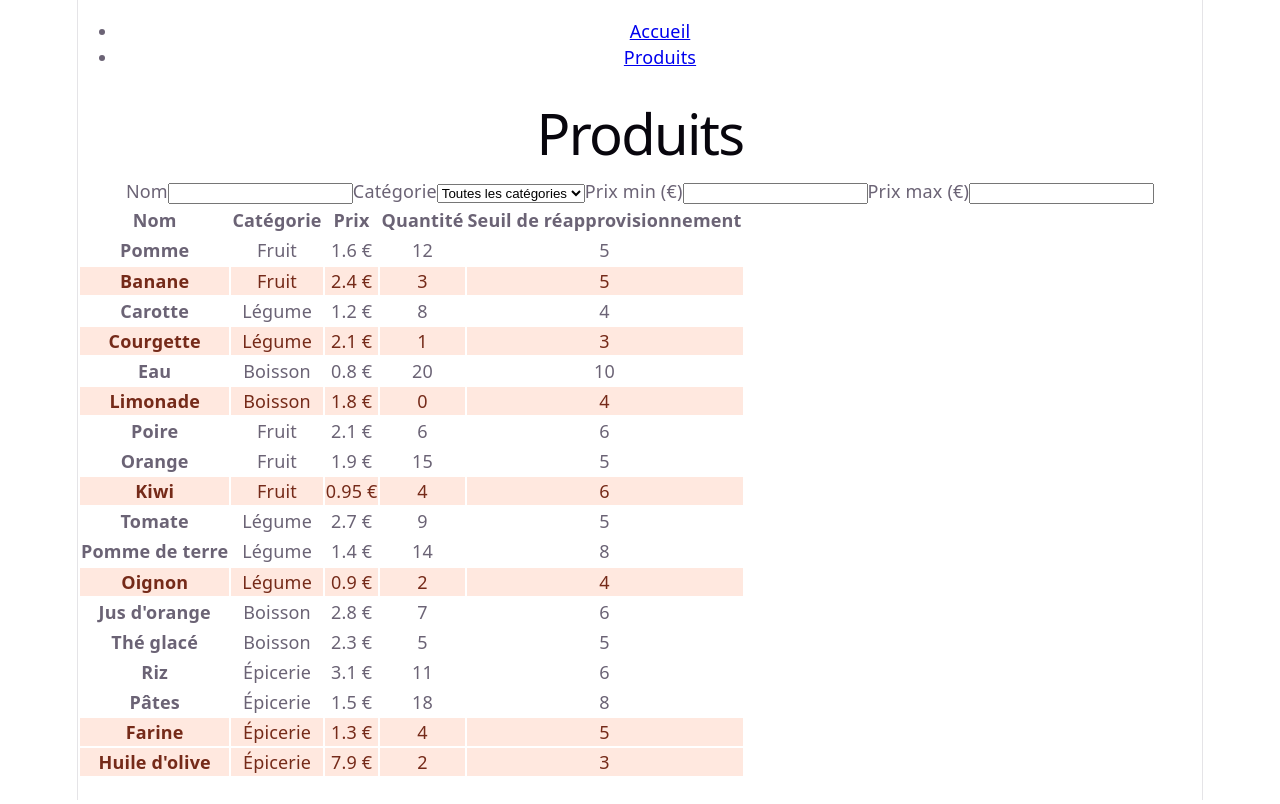
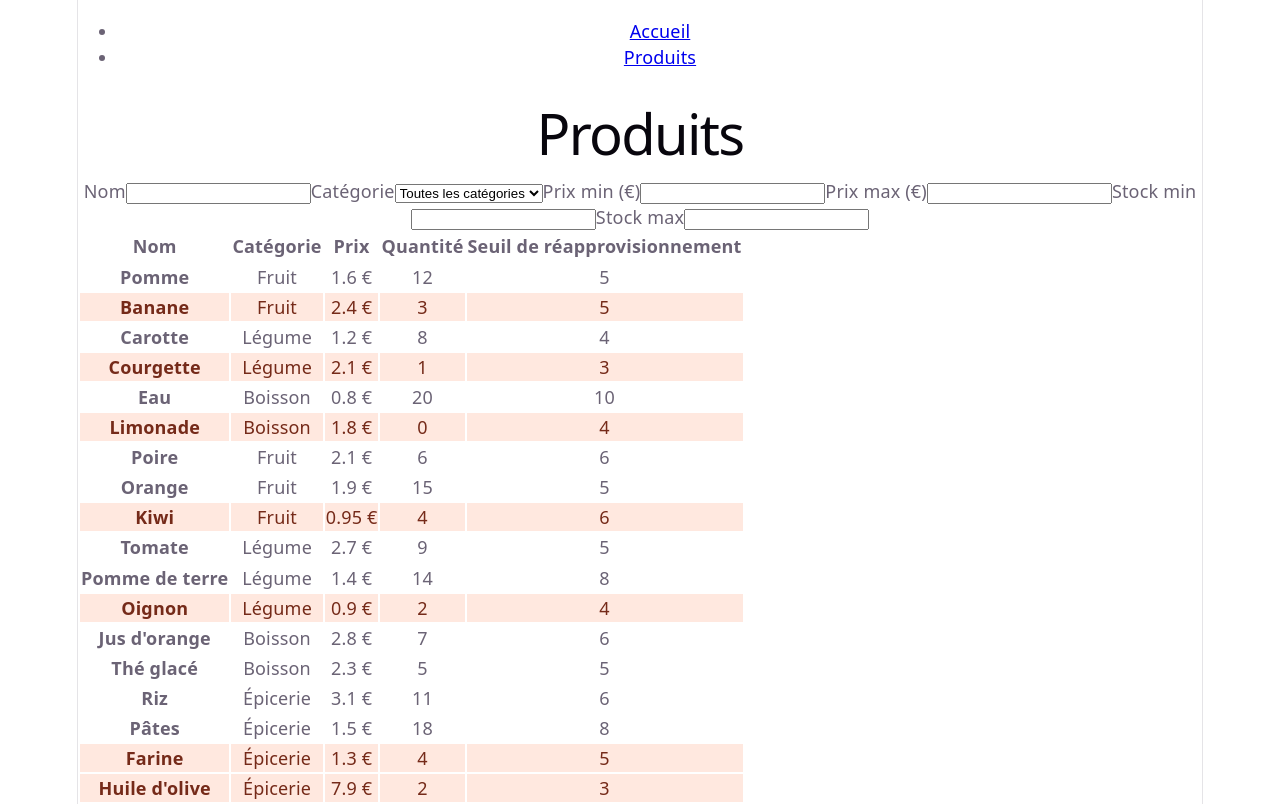
Before and after one commit to Kant-Righteous/MIAGE-M2-IPM, a React app in the folder developpement-front/demo/mini-project/app/: page /products in a window 1280 px wide. Built offline with nearby package versions, Linux system fonts and the light colour scheme; the HTML template or start-up script is replaced by a standard one.

Commit message:
feat: 添加商品库存区间筛选

```diff
--- a/developpement-front/demo/mini-project/app/src/App.jsx
+++ b/developpement-front/demo/mini-project/app/src/App.jsx
@@ -8,7 +8,14 @@ import './App.css'
 
 function App() {
   const [orders] = useState([])
-  const [filters, setFilters] = useState({ category: '', name: '', minPrice: '', maxPrice: '' })
+  const [filters, setFilters] = useState({
+    category: '',
+    name: '',
+    minPrice: '',
+    maxPrice: '',
+    minQuantity: '',
+    maxQuantity: '',
+  })
   const categoryStats = getCategoryStats(products)
   const filteredProducts = filterProducts(products, filters)
 
--- a/developpement-front/demo/mini-project/app/src/components/searchbar/SearchBar.jsx
+++ b/developpement-front/demo/mini-project/app/src/components/searchbar/SearchBar.jsx
@@ -37,6 +37,24 @@ function SearchBar({ categories, filters, onFilterChange }) {
         value={filters.maxPrice}
         onChange={(event) => onFilterChange('maxPrice', event.target.value)}
       />
+      <label htmlFor="min-quantity-filter">Stock min</label>
+      <input
+        id="min-quantity-filter"
+        type="number"
+        min="0"
+        step="1"
+        value={filters.minQuantity}
+        onChange={(event) => onFilterChange('minQuantity', event.target.value)}
+      />
+      <label htmlFor="max-quantity-filter">Stock max</label>
+      <input
+        id="max-quantity-filter"
+        type="number"
+        min="0"
+        step="1"
+        value={filters.maxQuantity}
+        onChange={(event) => onFilterChange('maxQuantity', event.target.value)}
+      />
     </div>
   )
 }
--- a/developpement-front/demo/mini-project/app/src/model/productModel.js
+++ b/developpement-front/demo/mini-project/app/src/model/productModel.js
@@ -23,15 +23,26 @@ export function isLowStock(product) {
   return product.quantity < product.restockThreshold
 }
 
-export function filterProducts(products, { category, name = '', minPrice = '', maxPrice = '' }) {
+export function filterProducts(products, {
+  category,
+  name = '',
+  minPrice = '',
+  maxPrice = '',
+  minQuantity = '',
+  maxQuantity = '',
+}) {
   const searchName = name.trim().toLocaleLowerCase()
   const minimumPrice = minPrice === '' ? null : Number(minPrice)
   const maximumPrice = maxPrice === '' ? null : Number(maxPrice)
+  const minimumQuantity = minQuantity === '' ? null : Number(minQuantity)
+  const maximumQuantity = maxQuantity === '' ? null : Number(maxQuantity)
 
   return products.filter((product) =>
     (!category || product.category === category) &&
     product.name.toLocaleLowerCase().includes(searchName) &&
     (minimumPrice === null || product.price >= minimumPrice) &&
-    (maximumPrice === null || product.price <= maximumPrice)
+    (maximumPrice === null || product.price <= maximumPrice) &&
+    (minimumQuantity === null || product.quantity >= minimumQuantity) &&
+    (maximumQuantity === null || product.quantity <= maximumQuantity)
   )
 }
```
